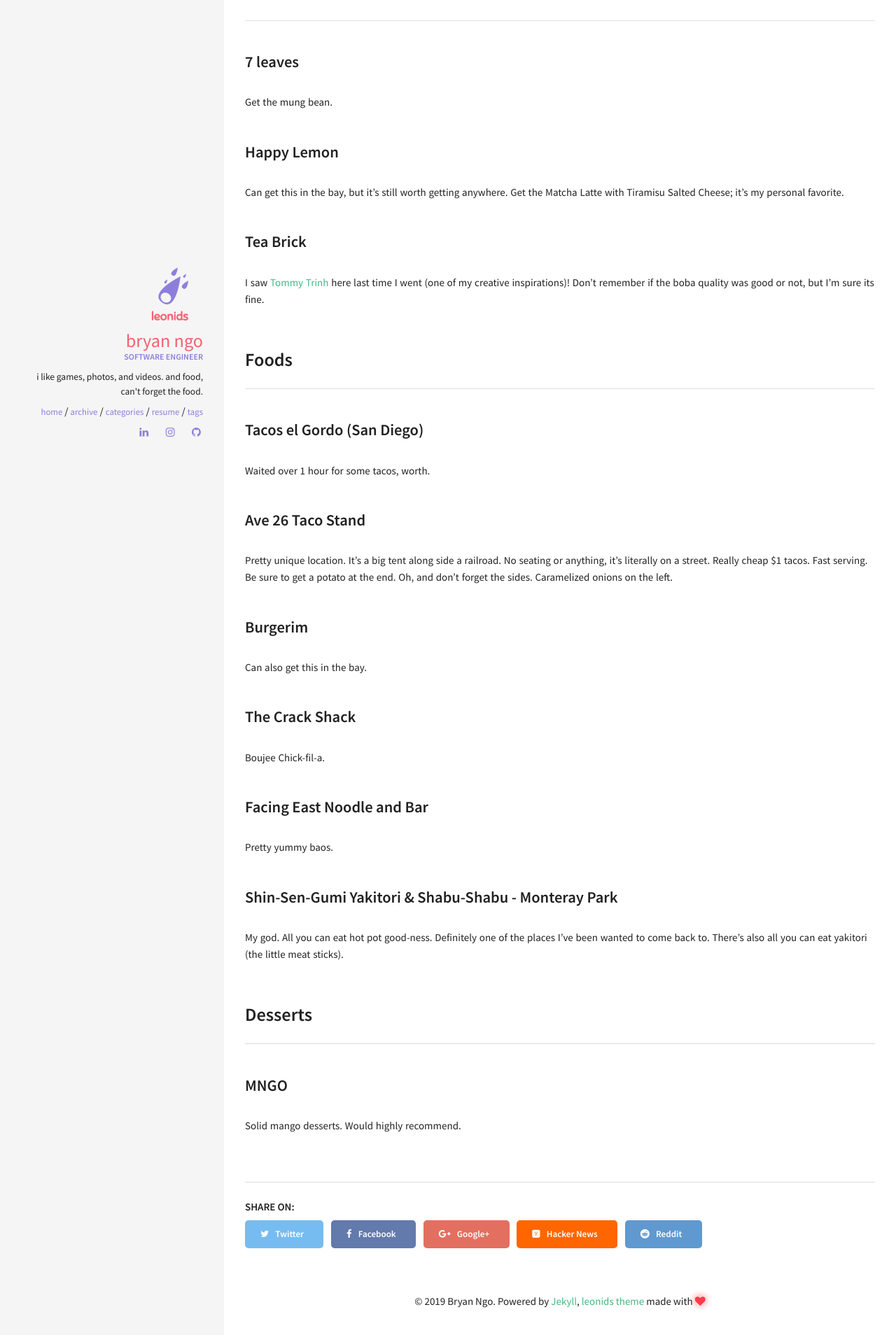
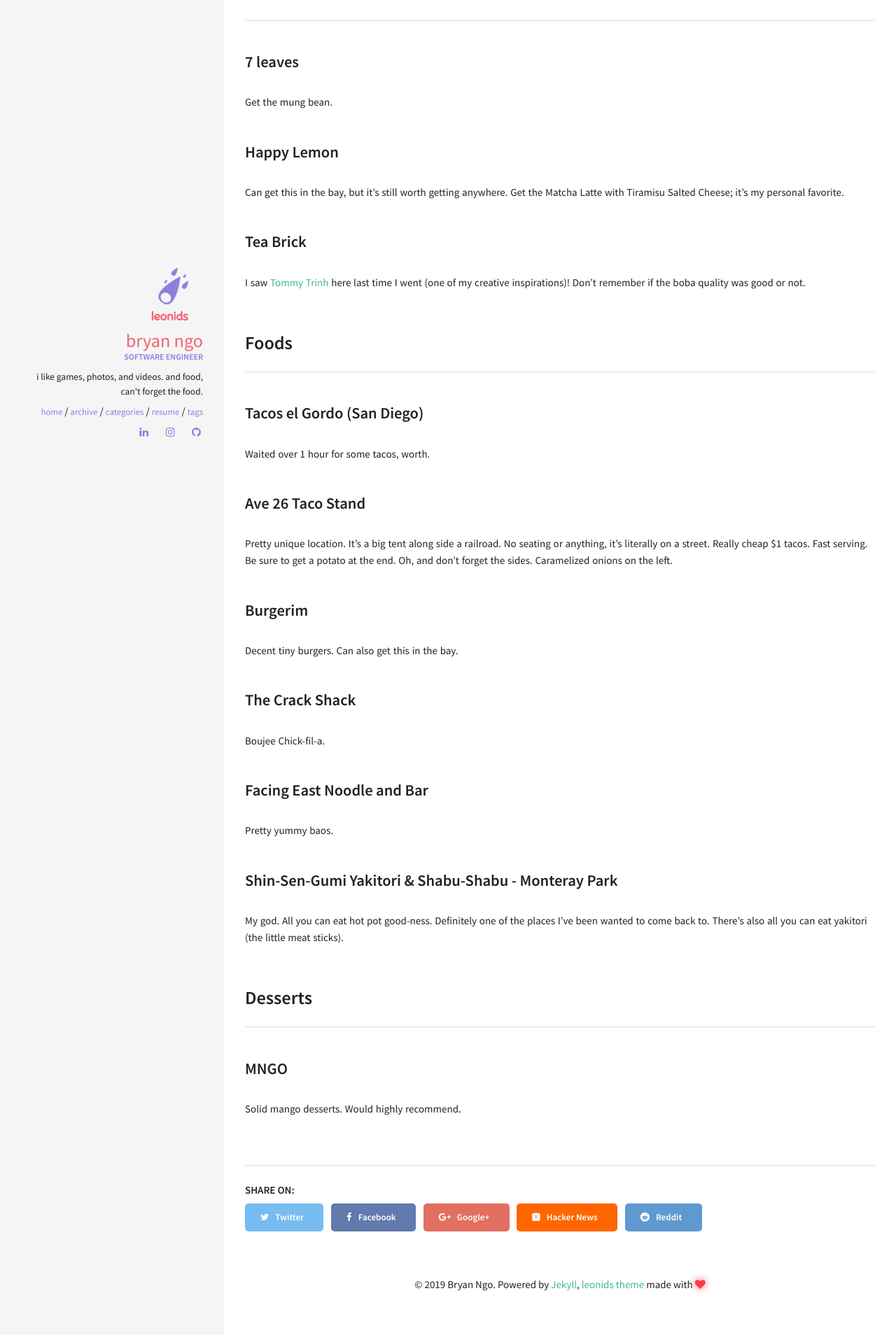
Before and after one commit to bryngo/bryngo.github.io, a Jekyll site: the page built from _posts/2019-03-23-la-food.md, in a window 1280 px wide. Shown: the part 840-2748 px from the top of the page at 70% size. Built offline with Jekyll 4.4.1, drawn with Linux system fonts in a browser that asks for light colours.

```diff
--- a/_data/index/projects.yml
+++ b/_data/index/projects.yml
@@ -6,4 +6,4 @@
 
 - name: Travel Buddy
   descr: <b>Skills / Tools </b>- Python, Jinja<ul><li>Used the Google Vision, Google Maps, and Wikipedia API to implement a reverse search application for finding nearby restaurants.</li><li>Users can upload photos of food to learn about the history and where to buy it.</li></ul>
-  github: https://github.com/bryngo/TravelBudd
+  github: https://github.com/bryngo/TravelBuddy
--- a/_posts/2019-03-23-la-food.md
+++ b/_posts/2019-03-23-la-food.md
@@ -22,7 +22,7 @@ my personal favorite.
 
 ### Tea Brick
 I saw [Tommy Trinh](https://www.instagram.com/cinematommy/?hl=en) here last time I went (one of my creative
-inspirations)! Don't remember if the boba quality was good or not, but I'm sure its fine.
+inspirations)! Don't remember if the boba quality was good or not.
 
 ## Foods
 ### Tacos el Gordo (San Diego)
@@ -34,7 +34,7 @@ Really cheap $1 tacos. Fast serving. Be sure to get a potato at the end. Oh, and
 onions on the left.
 
 ### Burgerim
-Can also get this in the bay.
+Decent tiny burgers. Can also get this in the bay.
 
 ### The Crack Shack
 Boujee Chick-fil-a.
```
Also changed, not shown: _posts/2019-03-22-travelplans.md (+1 -0 lines).
